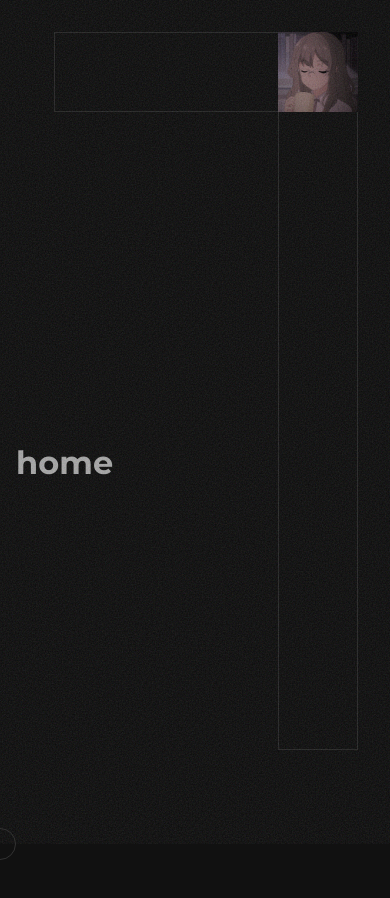
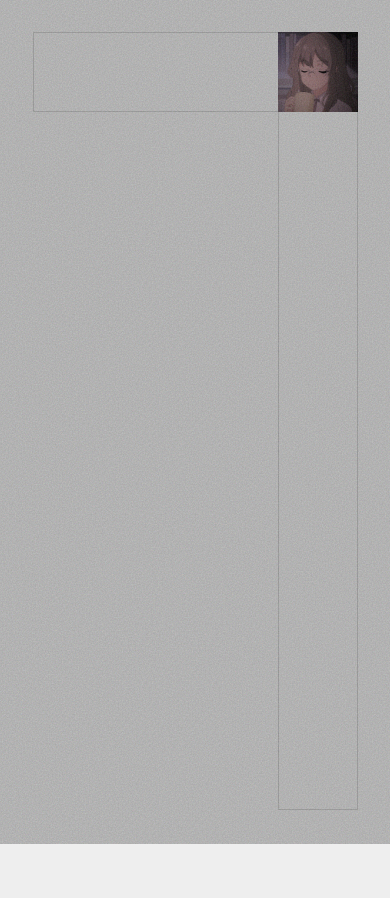
Before and after one commit to fntmz/phntmz-frontend, a Vue app: page / in a window 390 px wide. Shown: the top 898 px of the page. Before the commit the page ends 844 px from the top, so only its background shows below. Built offline with nearby package versions, Linux system fonts and the light colour scheme.

Commit message:
nav centered, improved darkmode and responsiveness

```diff
--- a/src/App.vue
+++ b/src/App.vue
@@ -8,16 +8,19 @@ import Navbar from "./components/Navbar.vue";
 
 onMounted(() => {
     setTimeout(() => {
-        document.body.style.pointerEvents = "initial";
         state.active = true;
     }, 1000);
 });
 
 // (\=============== DARKMODE ===============/)
-if (localStorage.getItem("darkmode")) {
-    document.body.setAttribute("data-theme", localStorage.getItem("darkmode"));
+if (
+    localStorage.darkmode === "dark" ||
+    (!("darkmode" in localStorage) &&
+        window.matchMedia("(prefers-color-scheme: dark)").matches)
+) {
+    document.documentElement.classList.add("dark");
 } else {
-    document.body.setAttribute("data-theme", "dark_theme");
+    document.documentElement.classList.remove("dark");
 }
 </script>
 
@@ -26,7 +29,20 @@ if (localStorage.getItem("darkmode")) {
     <Loader />
     <Navbar />
 
-    <main class="container pt-[50vh]">
-        <RouterView />
+    <main
+        class="container pt-[50vh] opacity-0 transition-opacity duration-300 delay-[4500ms]"
+        :class="{ active: state.active }"
+    >
+        <RouterView v-slot="{ Component }" class="absolute">
+            <transition name="fade">
+                <component :is="Component" />
+            </transition>
+        </RouterView>
     </main>
 </template>
+
+<style scoped>
+main.active {
+    opacity: 1 !important;
+}
+</style>
--- a/src/app.css
+++ b/src/app.css
@@ -15,6 +15,14 @@
     -webkit-user-select: none;
     -ms-user-select: none;
     user-select: none;
+    overflow-y: scroll !important;
+    color: rgb(17, 17, 17);
+    background-color: rgb(238, 238, 238);
+    --color: 17, 17, 17;
+    --bg-color: 238, 238, 238;
+    --gray: 204, 204, 204;
+    --accent: 255, 100, 100;
+    --alt-accent: 100, 100, 255;
 }
 *,
 *::before,
@@ -43,7 +51,6 @@ button:hover {
 body {
     margin: 0;
     transition: background-color 300ms;
-    pointer-events: none;
 }
 img {
     max-width: 100%;
@@ -56,34 +63,36 @@ img {
 }
 /* Track */
 ::-webkit-scrollbar-track {
-    display: none;
+    background: rgb(var(--bg-color));
 }
 /* Handle */
 ::-webkit-scrollbar-thumb {
-    background: rgba(var(--color), 0.1);
+    background: rgb(var(--gray));
     border-radius: 9999px;
 }
 /* Handle on hover */
 ::-webkit-scrollbar-thumb:hover {
-    background: rgba(var(--color), 0.2);
+    background: rgb(var(--color), 0.3);
+}
+
+/* (\=============== ROUTE TRANSITIONS ===============/) */
+.fade-enter-active,
+.fade-leave-active {
+    transition: opacity 0.5s ease;
+}
+
+.fade-enter-from,
+.fade-leave-to {
+    opacity: 0;
 }
 
 /* (\=============== DARKMODE ===============/) */
-body[data-theme="dark_theme"] {
-    color: rgb(220, 220, 220);
-    background-color: rgb(17, 17, 17);
-    --color: 220, 220, 220;
+:root.dark {
+    color: rgb(238, 238, 238) !important;
+    background-color: rgb(17, 17, 17) !important;
+    --color: 238, 238, 238;
     --bg-color: 17, 17, 17;
     --gray: 51, 51, 51;
     --accent: 100, 100, 255;
     --alt-accent: 255, 100, 100;
 }
-body[data-theme="light_theme"] {
-    color: rgb(17, 17, 17);
-    background-color: rgb(238, 238, 238);
-    --color: 17, 17, 17;
-    --bg-color: 180, 180, 238;
-    --gray: 198, 180, 180;
-    --accent: 255, 100, 100;
-    --alt-accent: 100, 100, 255;
-}
--- a/src/assets/js/toggleDarkmode.js
+++ b/src/assets/js/toggleDarkmode.js
@@ -1,9 +1,9 @@
 export default () => {
-    if (localStorage.getItem("darkmode") == "light_theme") {
-        localStorage.setItem("darkmode", "dark_theme");
-        document.body.setAttribute("data-theme", "dark_theme");
+    if (localStorage.darkmode == "light") {
+        localStorage.setItem("darkmode", "dark");
+        document.documentElement.classList.add("dark");
     } else {
-        localStorage.setItem("darkmode", "light_theme");
-        document.body.setAttribute("data-theme", "light_theme");
+        localStorage.setItem("darkmode", "light");
+        document.documentElement.classList.remove("dark");
     }
 };
--- a/src/components/Cursor.vue
+++ b/src/components/Cursor.vue
@@ -16,11 +16,11 @@ document.addEventListener("mousemove", onMouseMove);
         class="z-[2] fixed w-screen h-screen pointer-events-none"
         id="cursor-area"
     >
-        <div class="w-full h-full opacity-30 bg-repeat" id="bg"></div>
         <div
-            class="absolute w-8 h-8 border-solid border-custom-gray border-1 rounded-full -translate-x-1/2 -translate-y-1/2"
+            class="hidden absolute w-8 h-8 border-solid border-custom-gray border-1 rounded-full -translate-x-1/2 -translate-y-1/2"
             id="cursor"
         ></div>
+        <div class="w-full h-full opacity-30 bg-repeat" id="bg"></div>
     </div>
 </template>
 
@@ -28,4 +28,10 @@ document.addEventListener("mousemove", onMouseMove);
 #bg {
     background-image: url(../assets/img/noise.jpg);
 }
+
+@media only screen and (pointer: fine) and (any-pointer: fine) {
+    #cursor {
+        display: initial !important;
+    }
+}
 </style>
--- a/src/components/Loader.vue
+++ b/src/components/Loader.vue
@@ -4,7 +4,7 @@ import state from "../state";
 
 <template>
     <div
-        class="z-[9999] fixed w-screen h-screen grid place-items-center backdrop-blur-lg backdrop-brightness-110 overflow-hidden transition-opacity duration-500 delay-[2300ms]"
+        class="z-[9999] fixed w-screen h-screen grid place-items-center backdrop-blur-lg backdrop-brightness-110 overflow-hidden"
         :class="{ active: state.active }"
         id="loader-wrapper"
     >
@@ -26,19 +26,23 @@ import state from "../state";
             ><span>h</span><span>&nbsp;</span><span>🍃</span><span>"</span>
         </div>
         <div
-            class="absolute bottom-1/3 text-base text-custom-gray tracking-widest"
+            class="absolute bottom-1/3 text-sm text-neutral-500 tracking-widest"
         >
-            view on 1920 // 1080 for better visuals
+            view in 1920 // 1080 and dark theme for better visuals
         </div>
     </div>
 </template>
 
 <style scoped lang="scss">
-#loader-wrapper.active {
-    opacity: 0;
-    pointer-events: none;
+#loader-wrapper {
+    & {
+        transition: opacity 500ms 2300ms, pointer-events 0ms 5000ms;
+    }
+    &.active {
+        opacity: 0;
+        pointer-events: none;
+    }
 }
-
 #quote-wrapper {
     & > * {
         display: inline-block;
--- a/src/components/Navbar.vue
+++ b/src/components/Navbar.vue
@@ -6,13 +6,14 @@ import ToggleDarkmode from "../assets/js/toggleDarkmode";
 
 <template>
     <div
-        class="z-[1] fixed top-8 bottom-8 left-8 right-8 flex flex-row-reverse"
+        class="z-[1] fixed top-8 bottom-8 left-8 right-8 flex flex-row-reverse pointer-events-none dark:mix-blend-difference"
+        id="nav-wrapper"
     >
         <div class="z-[1] absolute right-0 h-20 w-20">
             <img src="../assets/img/favicon.jpg" alt="" />
         </div>
         <div
-            class="absolute w-20 h-20 border-solid border-1 border-custom-gray pr-20 flex justify-between items-center overflow-clip transition-width duration-[2000ms] delay-[2800ms]"
+            class="absolute w-20 h-20 border-solid border-1 border-custom-gray pr-20 flex justify-between items-center overflow-clip transition-width duration-[2000ms] delay-[2200ms]"
             :class="{ active: state.active }"
             id="top-nav"
         >
@@ -22,12 +23,7 @@ import ToggleDarkmode from "../assets/js/toggleDarkmode";
             >
                 <i class="fa-solid fa-moon"></i>
             </button>
-            <div class="mr-4 text-right">
-                created by phntmz_ <br />
-                <span class="text-custom-gray text-base">and others</span>
-            </div>
-            <div class="absolute w-screen -left-8 pointer-events-none">
-                <nav class="h-full container flex items-center text-sm">
+            <nav class="flex items-center text-sm">
                 <RouterLink to="/">
                     00. <br />
                     <span class="font-bold">home</span>
@@ -45,10 +41,13 @@ import ToggleDarkmode from "../assets/js/toggleDarkmode";
                     <span class="font-bold">credits</span>
                 </RouterLink>
             </nav>
+            <div class="mr-4 text-right">
+                created by phntmz_ <br />
+                <span class="text-custom-gray text-sm">and others</span>
             </div>
         </div>
         <div
-            class="absolute h-20 w-20 border-solid border-1 border-custom-gray flex flex-col items-center justify-end overflow-clip transition-height duration-[2000ms] delay-[2800ms]"
+            class="absolute h-20 w-20 border-solid border-1 border-custom-gray flex flex-col items-center justify-end overflow-clip transition-height duration-[2000ms] delay-[2200ms]"
             :class="{ active: state.active }"
             id="right-nav"
         >
@@ -81,11 +80,14 @@ import ToggleDarkmode from "../assets/js/toggleDarkmode";
 </template>
 
 <style scoped lang="scss">
+#nav-wrapper > * {
+    pointer-events: all;
+}
 #top-nav,
 #right-nav {
     & > * {
         opacity: 0;
-        transition: opacity 300ms 5000ms;
+        transition: opacity 300ms 4300ms, color 300ms;
     }
     &.active > * {
         opacity: 1;
@@ -105,6 +107,5 @@ import ToggleDarkmode from "../assets/js/toggleDarkmode";
 nav > * {
     margin-right: 2em;
     line-height: 0.98;
-    pointer-events: initial;
 }
 </style>
--- a/src/views/Home.vue
+++ b/src/views/Home.vue
@@ -1,3 +1,3 @@
 <script setup></script>
 
-<template><h1>home</h1></template>
+<template><h1 class="h-screen">home</h1></template>
--- a/tailwind.config.js
+++ b/tailwind.config.js
@@ -3,6 +3,14 @@ module.exports = {
     content: ["./index.html", "./src/**/*.{vue,js,ts,jsx,tsx}"],
     theme: {
         extend: {
+            screens: {
+                xs: "0px",
+                sm: "576px",
+                md: "768px",
+                lg: "992px",
+                xl: "1200px",
+                "2xl": "1400px",
+            },
             colors: {
                 color: "rgb(var(--color))",
                 "bg-color": "rgb(var(--bg-color))",
@@ -20,19 +28,18 @@ module.exports = {
             },
             container: {
                 center: true,
-                padding: {
-                    DEFAULT: "1rem",
-                    sm: "2rem",
-                    lg: "4rem",
-                    xl: "5rem",
-                    "2xl": "6rem",
+                "max-width": {
+                    xs: "100%",
+                    sm: "540px",
+                    md: "720px",
+                    lg: "960px",
+                    xl: "1140px",
+                    "2xl": "1320px",
                 },
-            },
-            backgroundImage: {
-                "gradient-radial": "radial-gradient(var(--tw-gradient-stops))",
             },
         },
     },
+    darkMode: "class",
     corePlugins: {
         preflight: false,
     },
```
Lines whose indentation alone changed are shown as unchanged.
